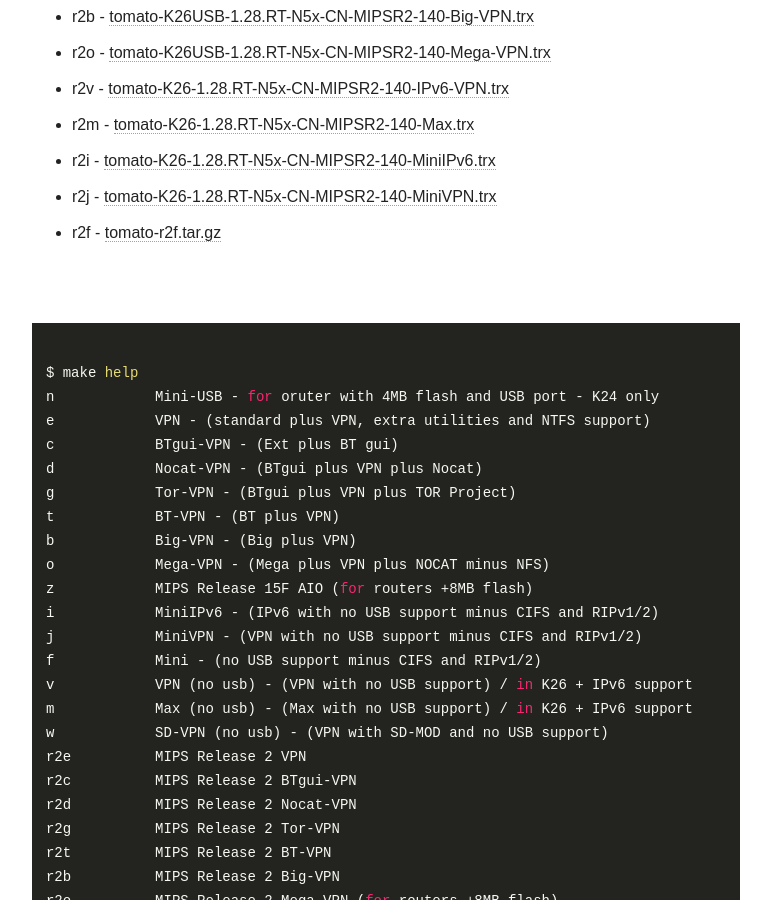
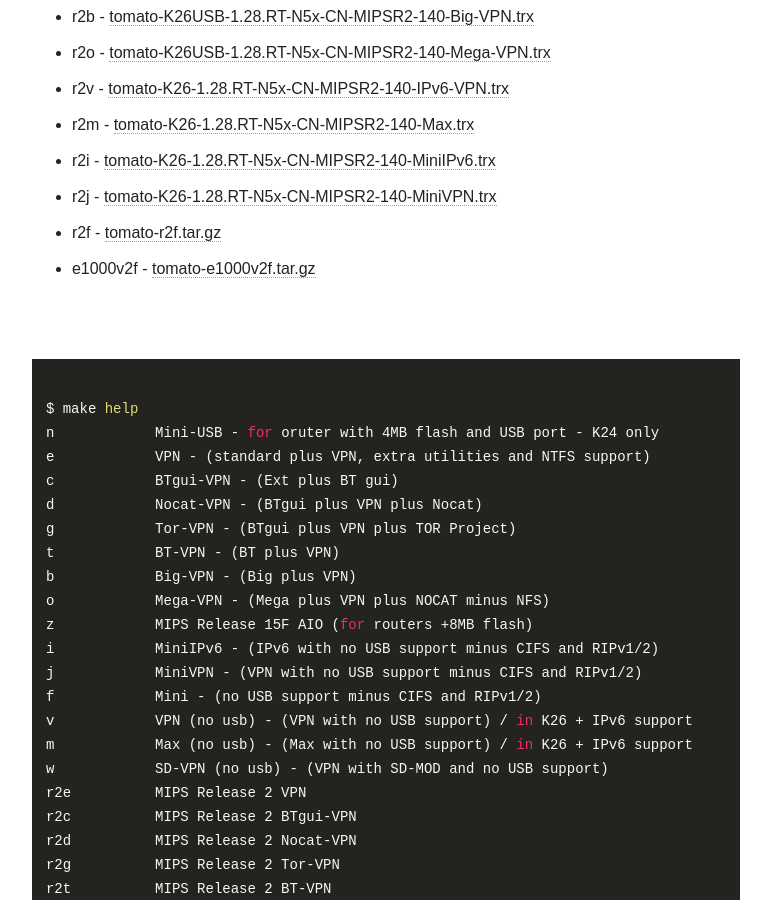
Before and after one commit to oglopss/tomato-ci-ctf-jekyll, a Jekyll site: the page built from index.html, in a window 1280 px wide and 900 px high, scrolled down 811 px. Shown: the whole window, without its empty margins (254-1025 px from the left). Built offline with Jekyll 4.4.1, drawn with Linux system fonts in a browser that asks for light colours; nearby versions of some CDN libraries.

Commit message:
Travis build 3 e1000v2f pushed to gh-pages

```diff
--- a/_data/ss.yml
+++ b/_data/ss.yml
@@ -12,3 +12,4 @@
   - 0007 r2o tomato-K26USB-1.28.RT-N5x-CN-MIPSR2-140-Mega-VPN.trx
   - 0012 r2j tomato-K26-1.28.RT-N5x-CN-MIPSR2-140-MiniVPN.trx
   - 0013 r2f tomato-r2f.tar.gz
+  - 0014 e1000v2f tomato-e1000v2f.tar.gz
```
Also changed, not shown: 1 other file.
